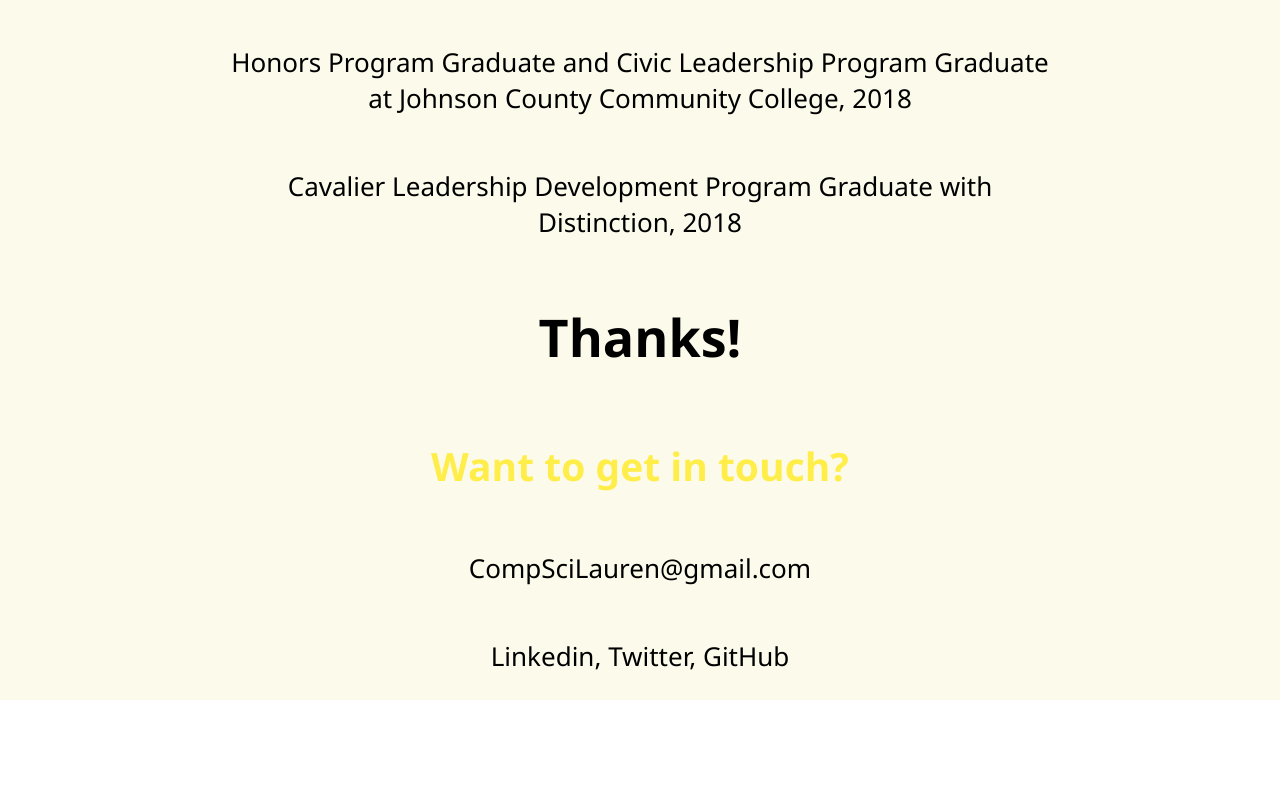
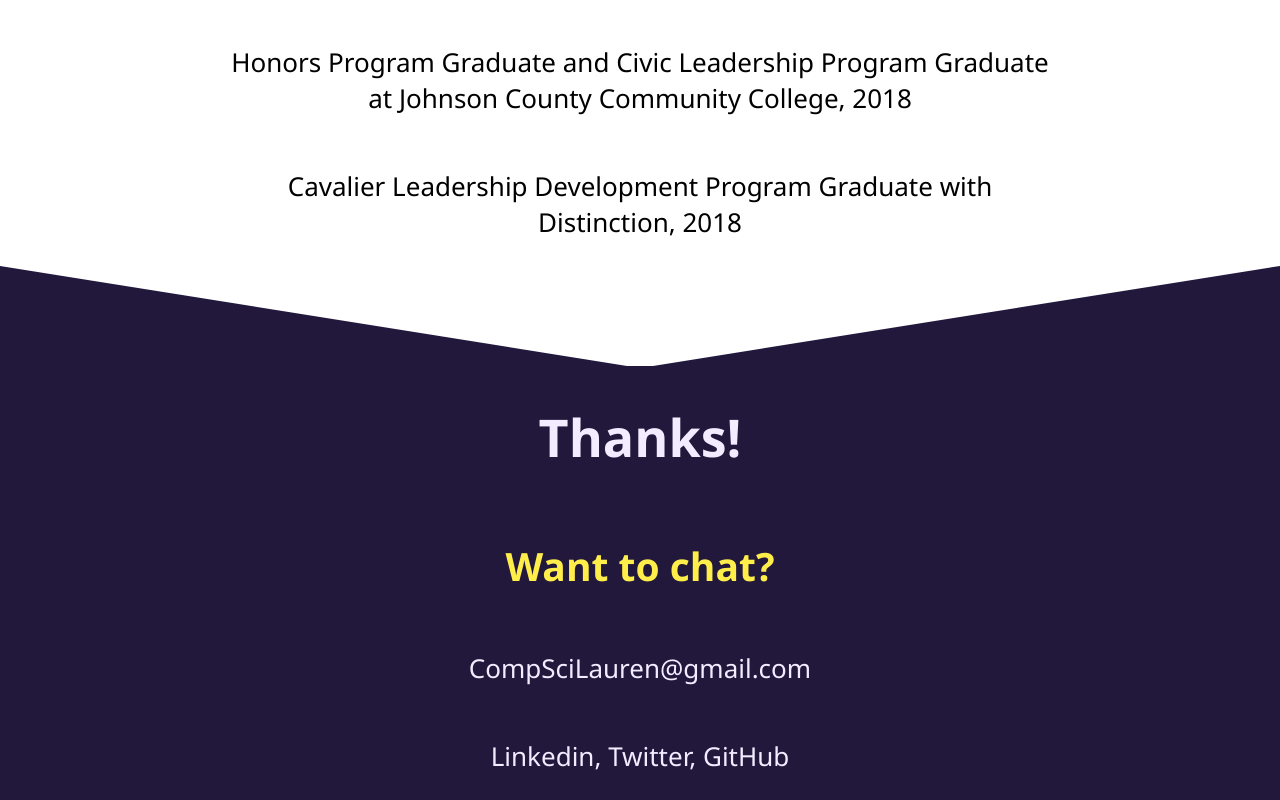
Before and after one commit to CompSciLauren/compscilauren.github.io, a React (Create React App) app: page / in a window 1280 px wide. Shown: the part 5562-6362 px from the top of the page. Before the commit the page ends 6262 px from the top, so only its background shows below. Built offline with nearby package versions, Linux system fonts and the light colour scheme.

Commit message:
Add design to footer section

```diff
--- a/src/App.css
+++ b/src/App.css
@@ -14,13 +14,13 @@
   color: #fcfbeb;
 }
 
-.Page-center {
+.Projects-section {
   display: flex;
   flex-direction: column;
   align-items: center;
   justify-content: center;
   font-size: calc(10px + 2vmin);
-  background-color: #fcfbeb;
+  background-color: #fff;
 }
 
 .Page-wrap {
@@ -53,7 +53,20 @@
   font-size: 48px;
 }
 
-.tool-list {
-  color: #fff382;
-  font-size: 14px;
+.triangle {
+  width: auto;
+  height: 0;
+  border-left: 49vw solid #21183c;
+  border-right: 49vw solid #21183c;
+  border-top: 100px solid #fff;
 }
+
+.Footer-section {
+  display: flex;
+  flex-direction: column;
+  align-items: center;
+  justify-content: center;
+  font-size: calc(10px + 2vmin);
+  color: #f3ebff;
+  background-color: #21183c;
+}
--- a/src/App.js
+++ b/src/App.js
@@ -24,7 +24,7 @@ function App() {
           </a>
         </div>
       </header>
-      <div className="Page-center">
+      <div className="Projects-section">
         <div className="Page-wrap">
           <h1 id="portfolio-section">Projects</h1>
           <div className="projects-grid-container">
@@ -178,13 +178,16 @@ function App() {
               Cavalier Leadership Development Program Graduate with Distinction,
               2018
             </p>
-
-            <h1>Thanks!</h1>
-            <h2>Want to get in touch?</h2>
-            <p>CompSciLauren@gmail.com</p>
-            <p>Linkedin, Twitter, GitHub</p>
           </div>
         </div>
+      </div>
+      <div className="triangle"></div>
+
+      <div className="Footer-section">
+        <h1>Thanks!</h1>
+        <h2>Want to chat?</h2>
+        <p>CompSciLauren@gmail.com</p>
+        <p>Linkedin, Twitter, GitHub</p>
       </div>
     </div>
   );
--- a/src/styles/project.css
+++ b/src/styles/project.css
@@ -23,3 +23,8 @@
   border-width: 2px;
   border-color: #453411;
 }
+
+.tool-list {
+  color: #fff382;
+  font-size: 14px;
+}
```
